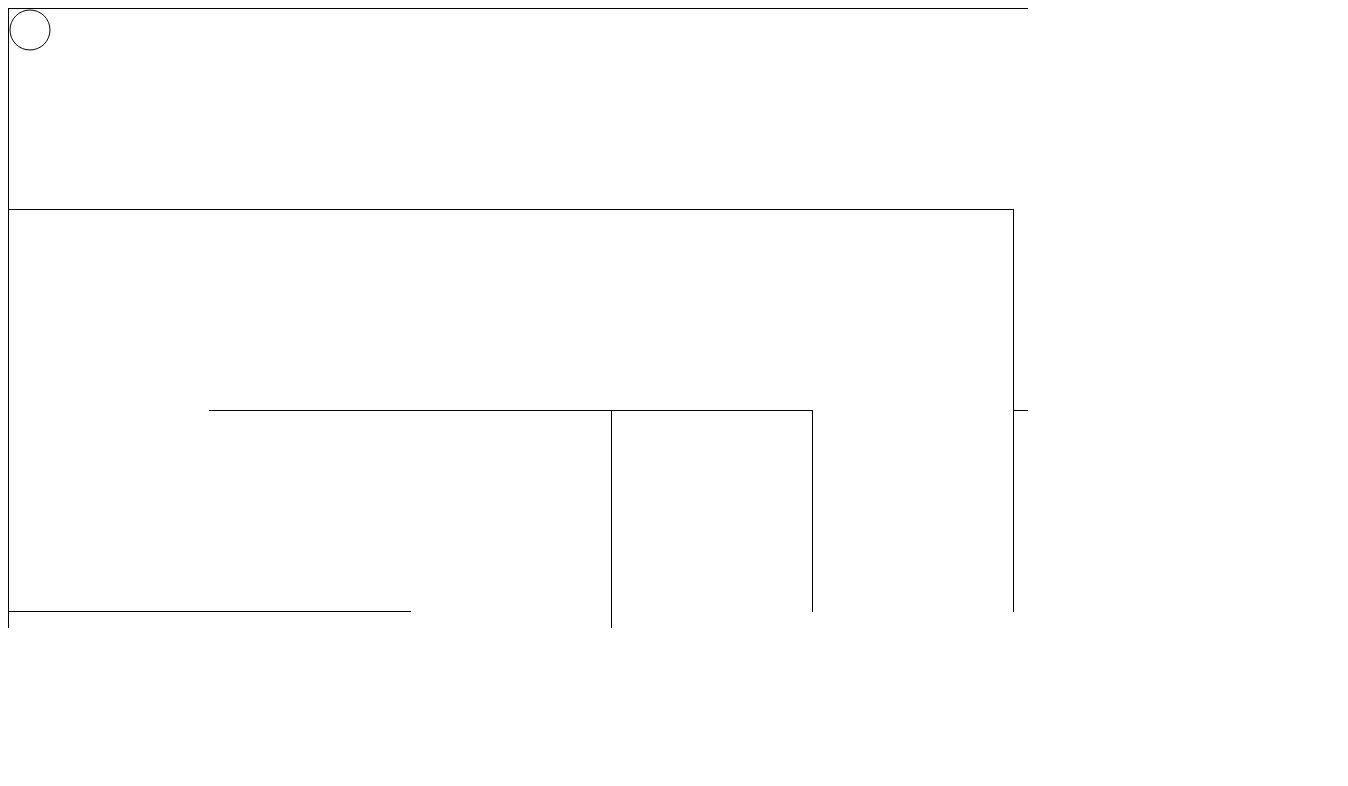
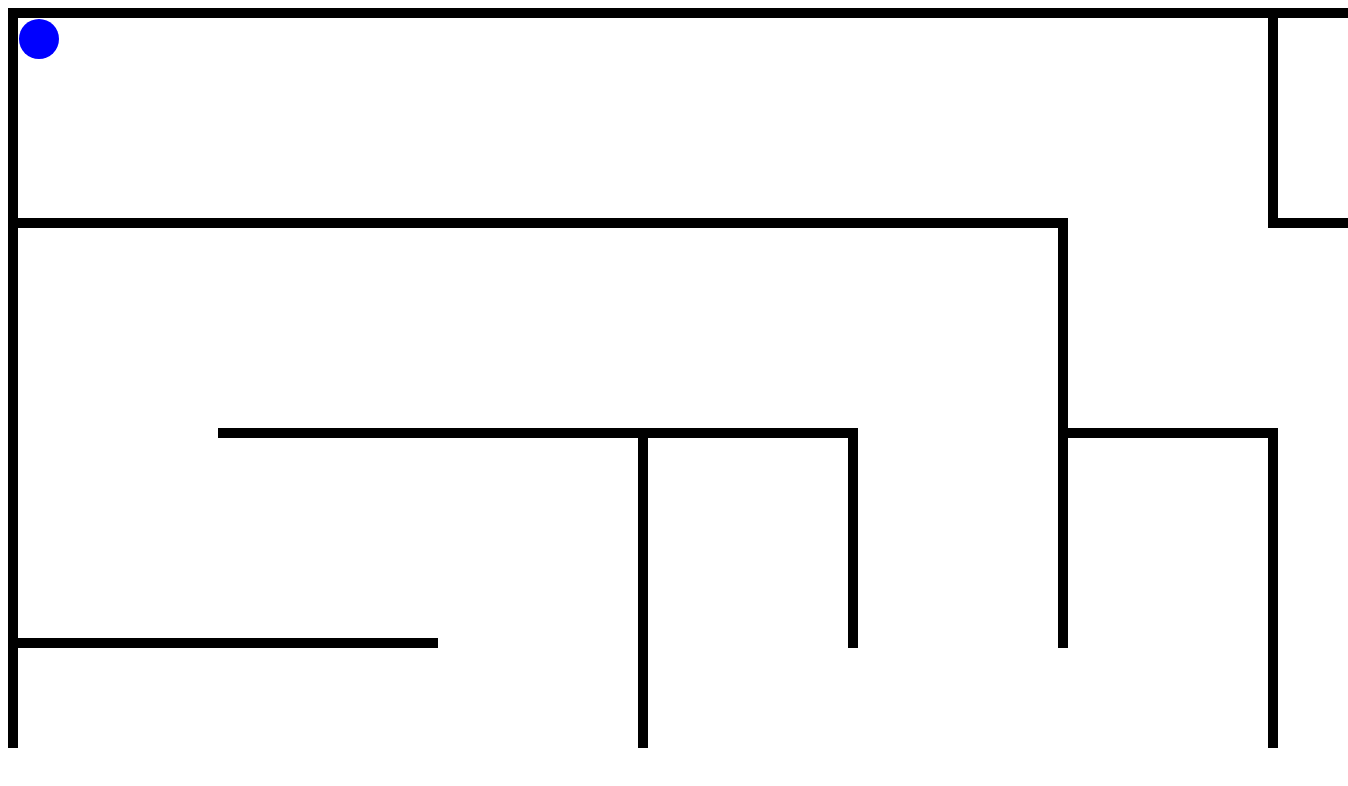
Before and after one commit to JHurricane96/mazegame, a plain HTML site: page game/game.html in a window 1280 px wide. Shown: the whole page, 1348 px wide, since content can reach past the window. Drawn offline with Linux system fonts and the light colour scheme.

Commit message:
Change dimensions, colors

```diff
--- a/game/config.js
+++ b/game/config.js
@@ -1,7 +1,7 @@
 config = {
 	"mazeSize": 23,
 	"mazeBlockSize": 200,
-	"mazeWallSize": 1,
+	"mazeWallSize": 10,
 	"playerSize": 20
 };
 
@@ -10,7 +10,7 @@ confBattle = {
 };
 
 viewport = {
-	"width": 1300,
-	"height": 650,
+	"width": 1340,
+	"height": 740,
 	"pos": new Vector(0, 0)
 };
--- a/game/game.html
+++ b/game/game.html
@@ -9,7 +9,7 @@
 		<script src="./mazeGen.js"></script>
 	</head>
 	<body>
-		<canvas width="1020" height="620" id="canvas"></canvas>
+		<canvas width="1340" height="740" id="canvas"></canvas>
 		<script src="./game.js"></script>
 		<script src="./battleMode.js"></script>
 	</body>
--- a/game/game.js
+++ b/game/game.js
@@ -106,16 +106,16 @@ function updateMazeMode(t) {
 			if (cell.type == "thin wall horizontal") {
 				player.velocity.y = -player.velocity.y;
 				if (cell.pos.y > player.pos.y)
-					player.pos.y = cell.pos.y - player.size - 1;
+					player.pos.y = cell.pos.y - player.size - maze.wallSize - 1;
 				else
-					player.pos.y = cell.pos.y + player.size + 1;
+					player.pos.y = cell.pos.y + player.size + maze.wallSize + 1;
 			}
 			else if (cell.type == "thin wall vertical") {
 				player.velocity.x = -player.velocity.x;
 				if (cell.pos.x > player.pos.x)
-					player.pos.x = cell.pos.x - player.size - 1;
+					player.pos.x = cell.pos.x - player.size - maze.wallSize - 1;
 				else
-					player.pos.x = cell.pos.x + player.size + 1;
+					player.pos.x = cell.pos.x + player.size + maze.wallSize + 1;
 			}
 		});
 	}
--- a/game/player.js
+++ b/game/player.js
@@ -3,16 +3,16 @@ function Player() {
 	this.pos = new Vector(this.size + config.mazeWallSize + 1, this.size + config.mazeWallSize + 1);
 	this.velocity = new Vector(0, 0);
 	this.accelaration = new Vector(0, 0);
-	this.accMag = 10;
+	this.accMag = 5;
 	this.declMag = 0.9;
-	this.maxVelMag = 8;
+	this.maxVelMag = 6;
 }
 
 Player.prototype.render = function(viewport, context) {
 	context.fillStyle = "blue";
 	context.beginPath();
 	context.arc(this.pos.x - viewport.pos.x, this.pos.y - viewport.pos.y, this.size, 0, Math.PI * 2);
-	context.stroke();
+	context.fill();
 }
 
 function PlayerBattle() {
```
